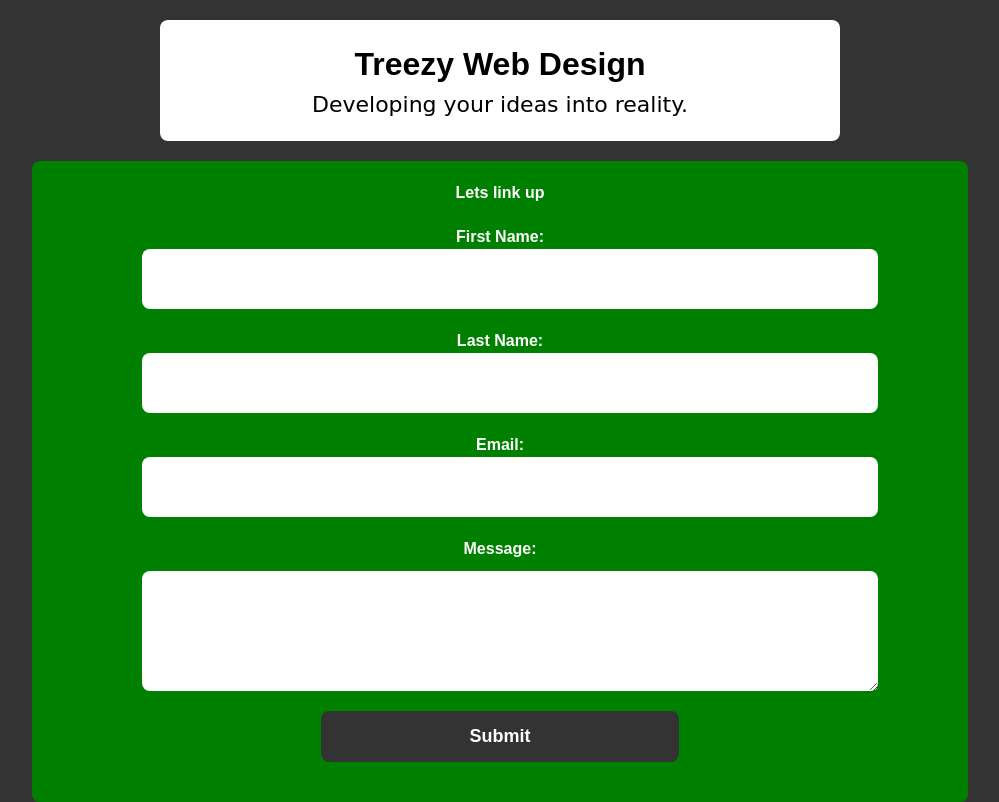
After one commit to lattrellsapon/treezy-web-design, a PHP site: page /work-with-me.html in a window 1280 px wide. The commit adds this page. Shown: the whole page, without its empty margins (140-1139 px from the left). Run offline with PHP 8.4, Linux system fonts and the light colour scheme.

Commit message:
Added the link up form and its functionality

```diff
--- a/css/style.css
+++ b/css/style.css
@@ -207,6 +207,79 @@ img
     margin-bottom: 20px;
 }
 
+#lets-link-up
+{
+    background: green;
+    border-radius: 8px;
+}
+
+.form-container
+{
+    width: 80%;
+    margin: auto;
+    padding: 20px;
+    color: #fff;
+}
+
+form label
+{
+    /* color: #333;s */
+    font-weight: bold;
+    text-align: left;
+}
+
+form input
+{
+    width: 100%;
+    height: 40px;
+    border-radius: 8px;
+    border: 0;
+    margin-bottom: 20px;
+}
+
+#message
+{
+    height: 100px;
+    display: block;
+    margin: auto;
+    width: 100%;
+    margin-top: 10px;
+    margin-bottom: 20px;
+    border-radius: 8px;
+    border: 0;
+}
+
+form input, form #message
+{
+    font-family: Arial, Helvetica, sans-serif;
+    font-size: 18px;
+    padding: 10px;
+}
+
+.submit-button
+{
+    width: 50%;
+    background: #333;
+    color: #fff;
+    font-size: 18px;
+    font-weight: bold;
+    padding: 15px;
+    border-radius: 8px;
+    border: 0;
+}
+
+.submit-button:hover
+{
+    background: #fff;
+    color: #333;
+}
+
+#user-confirmation
+{
+    display: none;
+    border-radius: 8px;
+    margin-bottom: 10px;
+}
 
 /* Media Queries */
 /* make width 20% when it gets bigger, 80% in mobile */
--- a/index.html
+++ b/index.html
@@ -174,7 +174,7 @@
     <div class="container" id="contact-details">
       <div id="contact-header">
         <h1>Interested in working with me?</h1>
-        <a href="https://www.instagram.com/lattrellsapon/" target="_blank" id="link">Let's link up</a>
+        <a href="work-with-me.html" target="_blank" id="link">Let's link up</a>
       </div>
       <p>
         You can contact me at <a href="tel:0211775895" id="link">0211775895</a>. Moreover, you
--- a/js/script.js
+++ b/js/script.js
@@ -0,0 +1,59 @@
+let firstNameInput = document.getElementById('first-name');
+let lastNameInput = document.getElementById('last-name');
+let emailInput = document.getElementById('email');
+let messageTextArea = document.getElementById('message');
+
+let userConfirmationDiv = document.getElementById('user-confirmation');
+let outputMessageP = document.getElementById('output-message');
+
+let submitButton = document.getElementById('submit-btn');
+
+
+
+submitButton.addEventListener('click', submitForm);
+
+function sendErrorMessage()
+{
+    userConfirmationDiv.style.display = 'block';
+    userConfirmationDiv.style.background = '#ff6666';
+};
+
+function sendSuccessMessage()
+{
+    userConfirmationDiv.style.display = 'block';
+    userConfirmationDiv.style.background = '#4dff4d';
+    userConfirmationDiv.style.color = '#333';
+}
+
+
+function submitForm(e)
+{
+    // This will prevent the form from actually submitting
+    e.preventDefault();
+
+    if(firstNameInput.value === '')
+    {
+        sendErrorMessage();
+        outputMessageP.innerHTML = `Please fill in your first name.`;
+    }
+    else if(lastNameInput.value === '')
+    {
+        sendErrorMessage();
+        outputMessageP.innerHTML = `Please fill in your last name.`;
+    }
+    else if(emailInput.value === '')
+    {
+        sendErrorMessage();
+        outputMessageP.innerHTML = `Please fill in your email.`;
+    }
+    else
+    {
+        sendSuccessMessage();
+        outputMessageP.innerHTML = `Welcome to the team ${firstNameInput.value} ${lastNameInput.value}. A message has been sent to ${emailInput.value}. I look forward to working with you.`;
+        firstNameInput.value = '';
+        lastNameInput.value = '';
+        emailInput.value = '';
+        messageTextArea.value = '';
+    }
+
+};
--- /dev/null
+++ b/work-with-me.html
@@ -0,0 +1,49 @@
+<!DOCTYPE html>
+<html lang="en">
+  <head>
+    <meta charset="UTF-8" />
+    <meta name="viewport" content="width=device-width, initial-scale=1.0" />
+    <meta http-equiv="X-UA-Compatible" content="ie=edge" />
+    <link rel="stylesheet" href="css/style.css" />
+    <title>Work with me | Treezy Designt</title>
+  </head>
+  <body>
+
+    <div class="container" id="header">
+
+      <h1>Treezy Web Design</h1>
+      <p>Developing your ideas into reality.</p>
+
+    </div>
+
+    <div class="container" id="user-confirmation">
+      <p id="output-message"></p>
+    </div>
+
+    <div class="container" id="lets-link-up">
+
+      <h4>Lets link up</h4>
+
+      <div class="form-container">
+
+        <form action="">
+          <label for="">First Name:</label><br />
+          <input type="text" name="firstName" id="first-name">
+          <label for="">Last Name:</label>
+          <input type="text" name="lastName" id="last-name">
+          <label for="">Email:</label>
+          <input type="email" name="email" id="email">
+          <label for="">Message:</label>
+          <textarea name="message" id="message"></textarea>
+          <button class="submit-button" id="submit-btn">Submit</button>
+        </form>
+
+      </div>
+
+    </div>
+
+    <script src="js/script.js"></script>
+
+
+  </body>
+</html>
```
